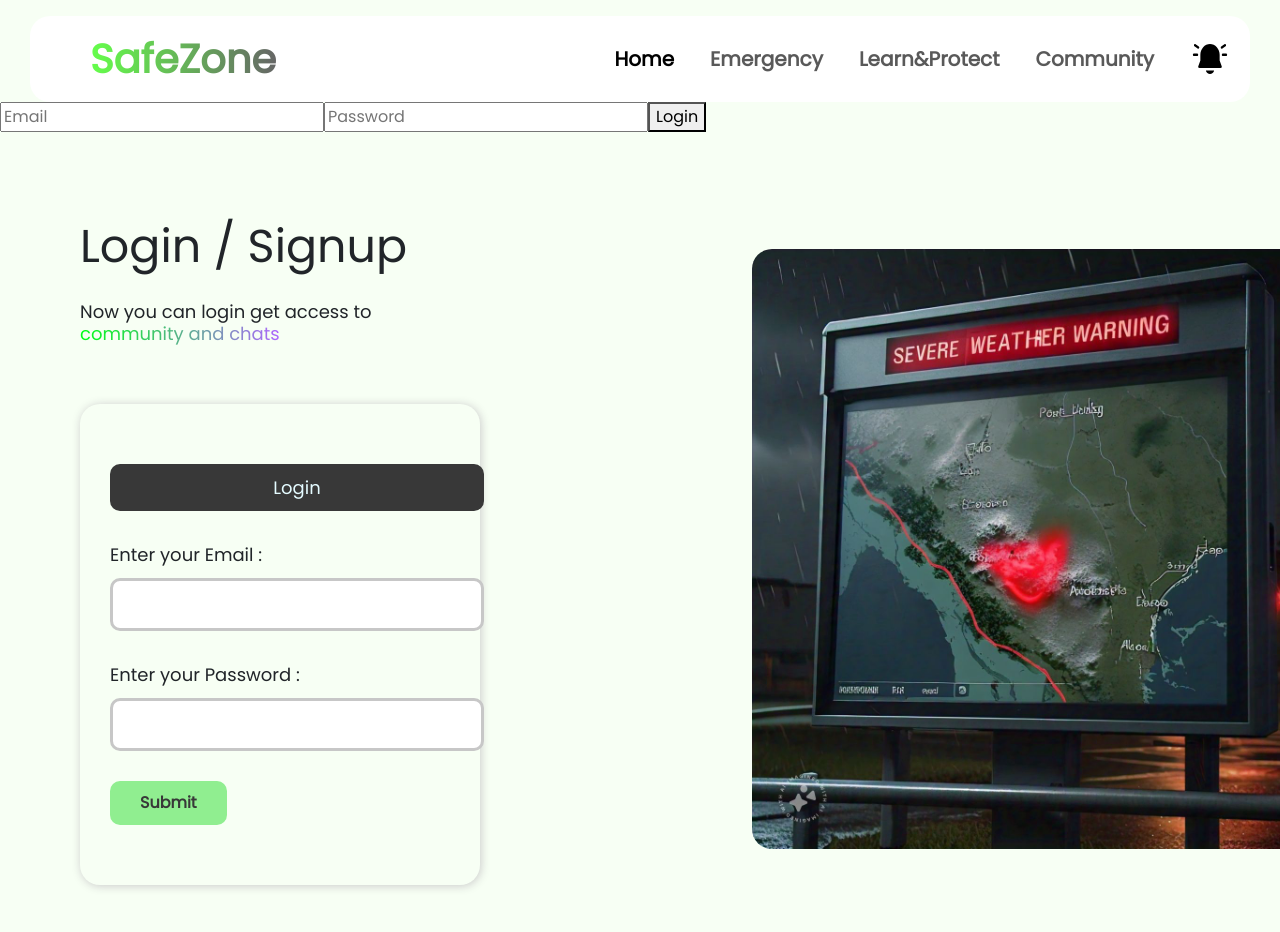
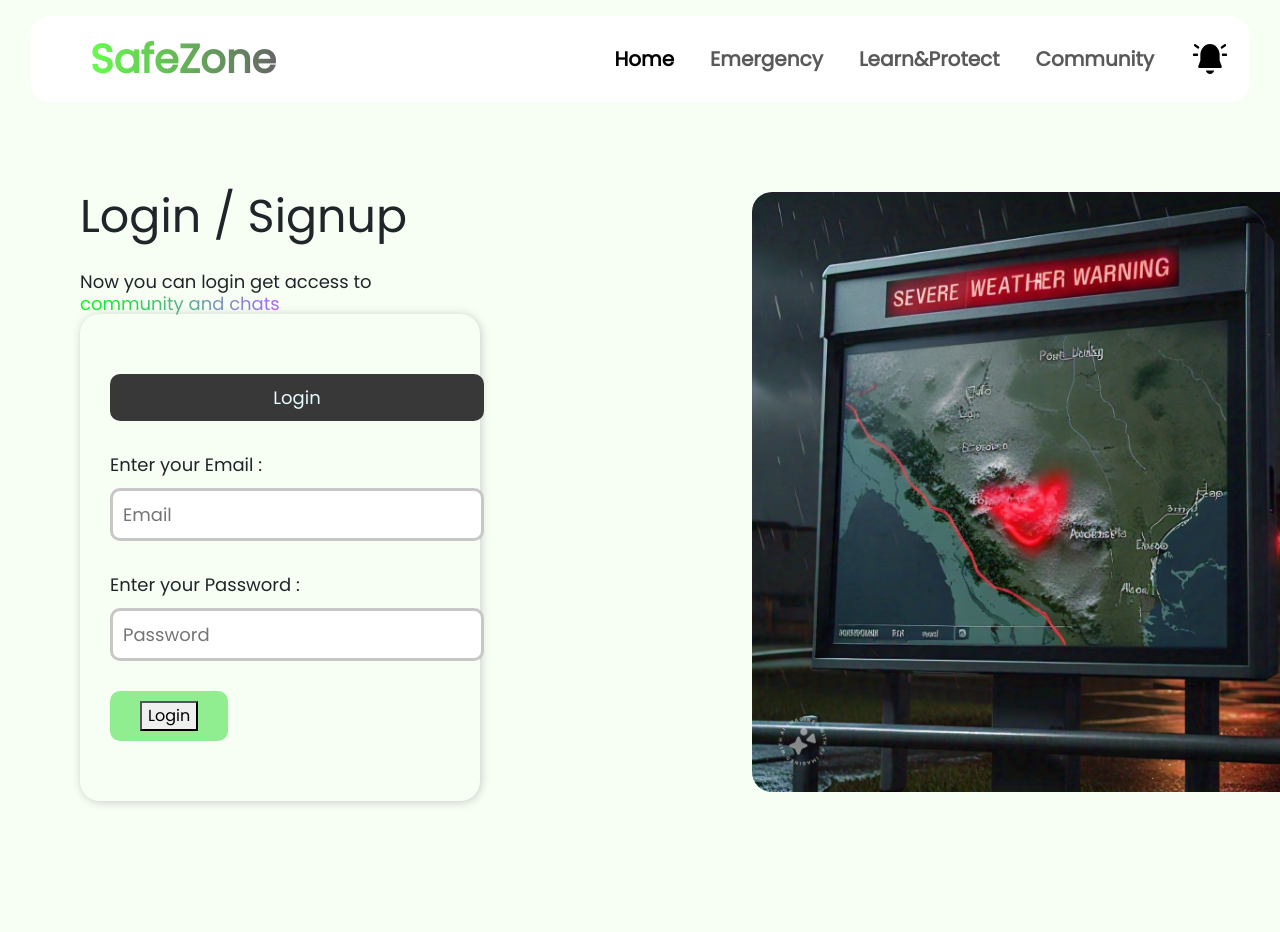
Before and after one commit to GIRISHGHUGARE/Tech_Dynamos_3.0, a React (Create React App) app in the folder frontend/: page /Login in a window 1280 px wide. Shown: the top 932 px of the page. Built offline with nearby package versions, Linux system fonts and the light colour scheme.

Commit message:
login ui changed

```diff
--- a/frontend/src/screens/Login.jsx
+++ b/frontend/src/screens/Login.jsx
@@ -21,13 +21,15 @@ const LoginForm = () => {
 
     return (
         <>
-            <form onSubmit={handleSubmit(onSubmit)}>
+            {/* <form onSubmit={handleSubmit(onSubmit)}>
                 <input {...register('email')} type="email" placeholder="Email" />
                 <input {...register('password')} type="password" placeholder="Password" />
                 <button type="submit">Login</button>
-            </form>
+            </form> */}
+
             <div className='login'>
                 <div className="loginForm">
+                    <form onSubmit={handleSubmit(onSubmit)}>
                         <div className="header">
                             <span className='title'>Login / Signup</span>
                             <span className="desc">Now you can login get access to
@@ -38,16 +40,17 @@ const LoginForm = () => {
                             <span className='label'>Login</span>
                             <div className="email">
                                 <label>Enter your Email : </label>
-                            <input type='text'></input>
+                                <input {...register('email')} type="email" placeholder="Email" />
                             </div>
                             <div className="password">
                                 <label>Enter your Password : </label>
-                            <input type='text'></input>
+                                <input {...register('password')} type="password" placeholder="Password" />
                             </div>
                             <div className="button">
-                            <a href="">Submit</a>
+                                <button type="submit">Login</button>
                             </div>
                         </div>
+                    </form>
                 </div>
                 <div className="formImg">
                     <img src="./login.jpg" />
```
Lines whose indentation alone changed are shown as unchanged.
